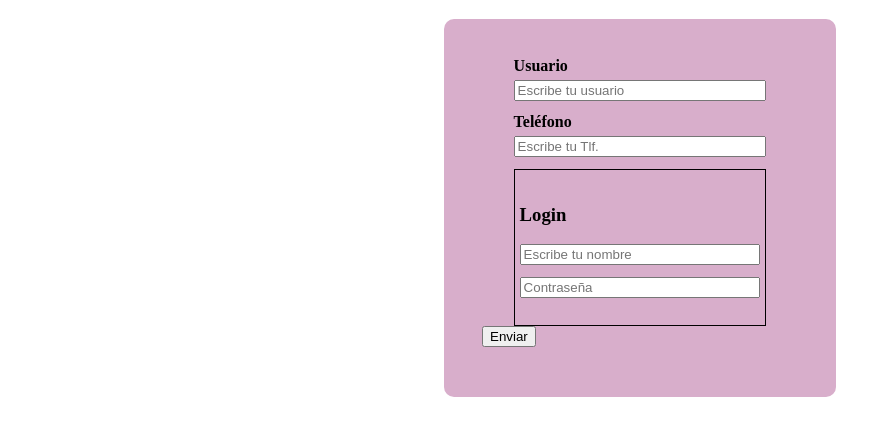
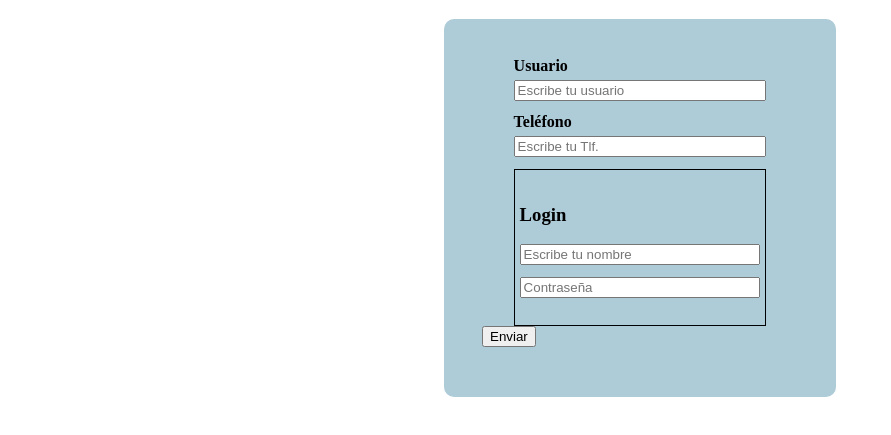
Before and after one commit to oalmaria/formularios, a plain HTML site: page index.html in a window 1280 px wide. Shown: the part 61-496 px from the top of the page, without its empty margins (0-891 px from the left). Drawn offline with Linux system fonts and the light colour scheme.

Commit message:
cambio fondo azul

```diff
--- a/css/estilos.css
+++ b/css/estilos.css
@@ -3,7 +3,7 @@ form{
     padding: 3%;
     border-radius: 10px;
     margin:auto;
-    background-color: rgb(216, 174, 203);
+    background-color: rgb(174, 203, 216);
 }
 div{
     display: flex;
```
